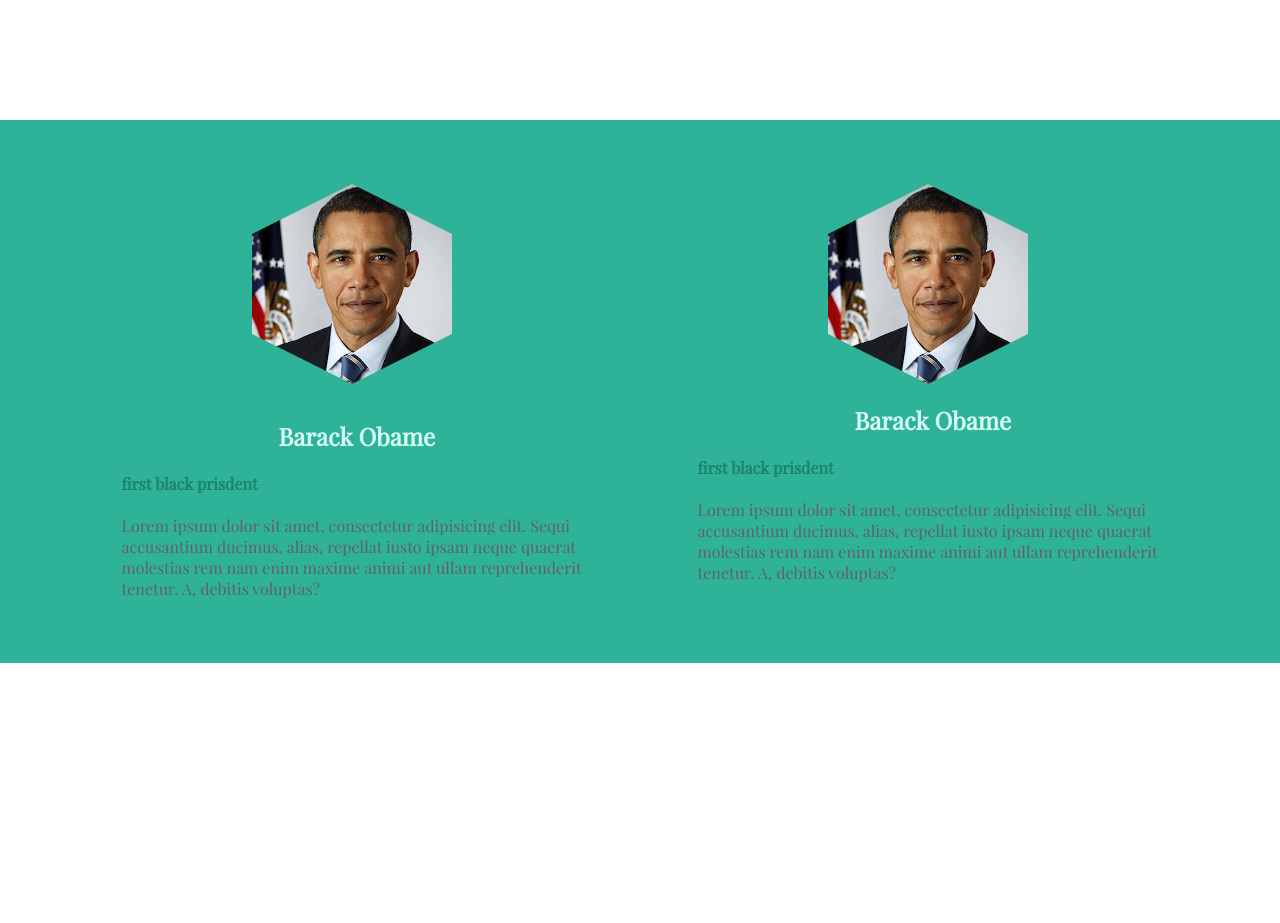
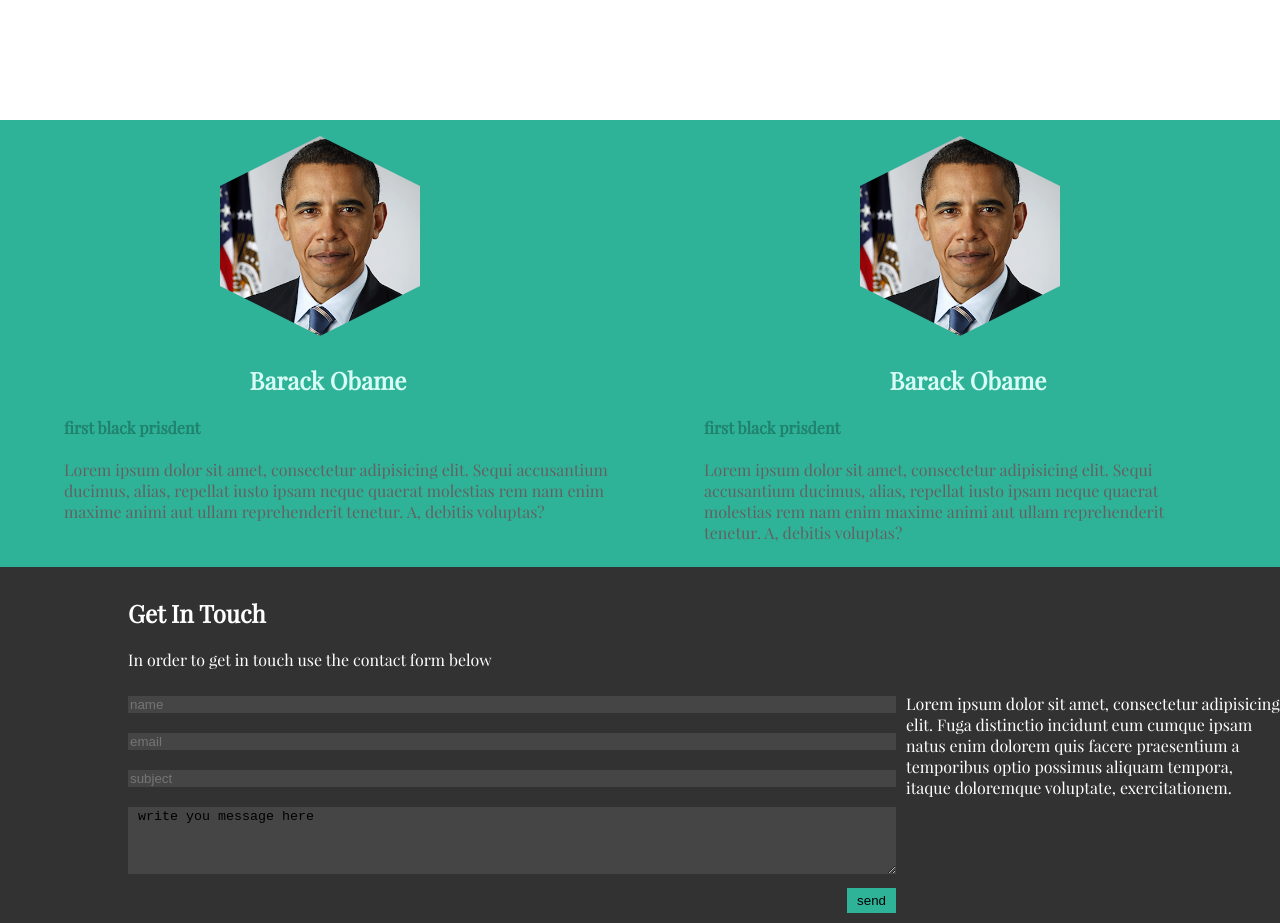
Before and after one commit to eladFrizi/meme-generator, a website: page index.html in a window 1280 px wide. Shown: the part 680-1603 px from the top of the page. Before the commit the page ends 1343 px from the top, so only its background shows below. Drawn offline with Linux system fonts and the light colour scheme; some packages are replaced by stand-ins of ours; a script that the page names is missing.

Commit message:
added contact

```diff
--- a/index.html
+++ b/index.html
@@ -14,7 +14,7 @@
       <ul>
         <li onclick="handleClick('.about')" class="btn">about</li>
         <li></li>
-        <li>contact</li>
+        <li onclick="handleClick('.contact')">contact</li>
       </ul>
     </div>
     <div class="show-arrow">
@@ -53,8 +53,31 @@
         </p>
       </figcaption>
     </figure>
+    <div class="contact">
+      <div class="form-wrap">
+        <div class="form-head">
+        <h2>Get In Touch</h2>
+        <p>In order to get in touch use the contact form below</p>
         </div>
-    <div class="contact"></div>
+      <form action="">
+          <input type="text" placeholder="name" class="contact-name"><br/>
+          <input type="email" placeholder="email" class="contact-email"> <br>
+          <input type="text" placeholder="subject" class="contact-subject"><br>
+          <textarea class="contact-text" >
+ write you message here
+          </textarea>
+          <div class="btn-container">
+            <button>send</button>
+          </div>
+      </form>
+      </div>
+      <div class="form-dis">
+        <p>Lorem ipsum dolor sit amet, consectetur adipisicing elit. Fuga distinctio incidunt eum cumque ipsam natus enim dolorem quis facere praesentium a temporibus optio possimus aliquam tempora, itaque doloremque voluptate, exercitationem.</p>
+      </div>
+    </div>
+  </div>
+  </div>
+
   <script src="node_modules/smoothscroll/smoothscroll.js"></script>
   <script src="js/utils.js"></script>
   <script src="js/scroll.js"></script>
--- a/scss/_about.scss
+++ b/scss/_about.scss
@@ -7,8 +7,8 @@
     flex-flow: column;
     align-content: space-between;
     @media screen and (min-width: 700px) {
-        padding: 5%;
-        flex-flow: row;
+        // padding: 5%;
+        flex-flow: row wrap;
         }
 
 
@@ -17,7 +17,9 @@
         display: flex;
         flex-flow: column nowrap;
         align-items: center;
+        padding: 1em 0;
         @media screen and (min-width: 700px) {
+        width: 50%;
         flex-flow: column nowrap;
         justify-content: space-between;
         }
@@ -31,6 +33,7 @@
             align-self: center;
             text-align: left;
             margin-left: 10%;
+            height: 50%;
             h2{
                 color: #d7fcf5;
                 text-align: center;
@@ -40,6 +43,7 @@
                 color: #20816d;
             }
             p{
+            padding-right: 10%;
             }
         }
     }
--- a/scss/_cards.scss
+++ b/scss/_cards.scss
@@ -1,5 +1,5 @@
 .card{
-    position: absolute;
+    // position: absolute;
     width: 90%;
     height: 90%;
     left:50%;
--- /dev/null
+++ b/scss/_contact.scss
@@ -0,0 +1,48 @@
+.contact{
+        width: 100%;
+    position: relative;
+    bottom: 0;
+    background: #323232;
+    color: white;
+    display: flex;
+    flex-flow: row nowrap;
+    justify-content: space-between;
+    padding: 10px 0;
+    .form-wrap{
+        .form-head{
+            margin: 10px 0;
+        }
+        padding-left: 10%;
+        width: 70%;
+        min-width: 50%;
+        input{
+            width: 100%;
+            margin: 10px 0;
+            background: #454545;
+            border: none;
+        }
+        textarea{
+            height: 5em;
+            width: 100%;
+            margin: 10px 0;
+            background: #454545;
+            border: none;
+        }
+    }
+    .form-dis{
+        align-self: center;
+        width: 30%;
+        padding-left: 10px;
+    }
+
+    .btn-container{
+        display: flex;
+        justify-content: flex-end;
+            button{
+                background: #2eb398;
+                border: none;
+                padding: 5px 10px;
+            }
+    }
+
+}
--- a/scss/style.scss
+++ b/scss/style.scss
@@ -12,3 +12,4 @@
 @import 'navbar';
 @import 'cards';
 @import 'about';
+@import 'contact';
```
Also changed, not shown: dist/style.css. Lines whose indentation alone changed are shown as unchanged.
